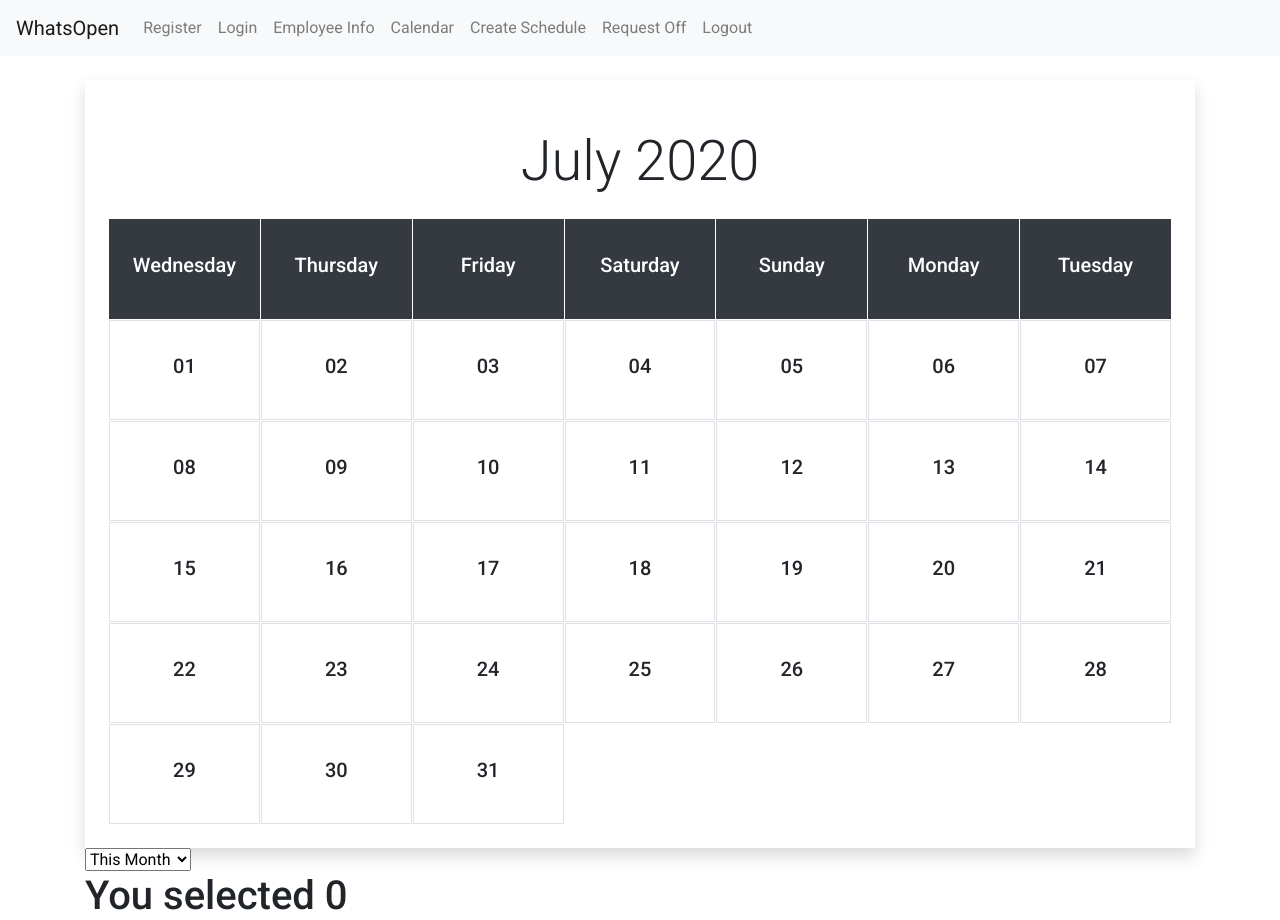
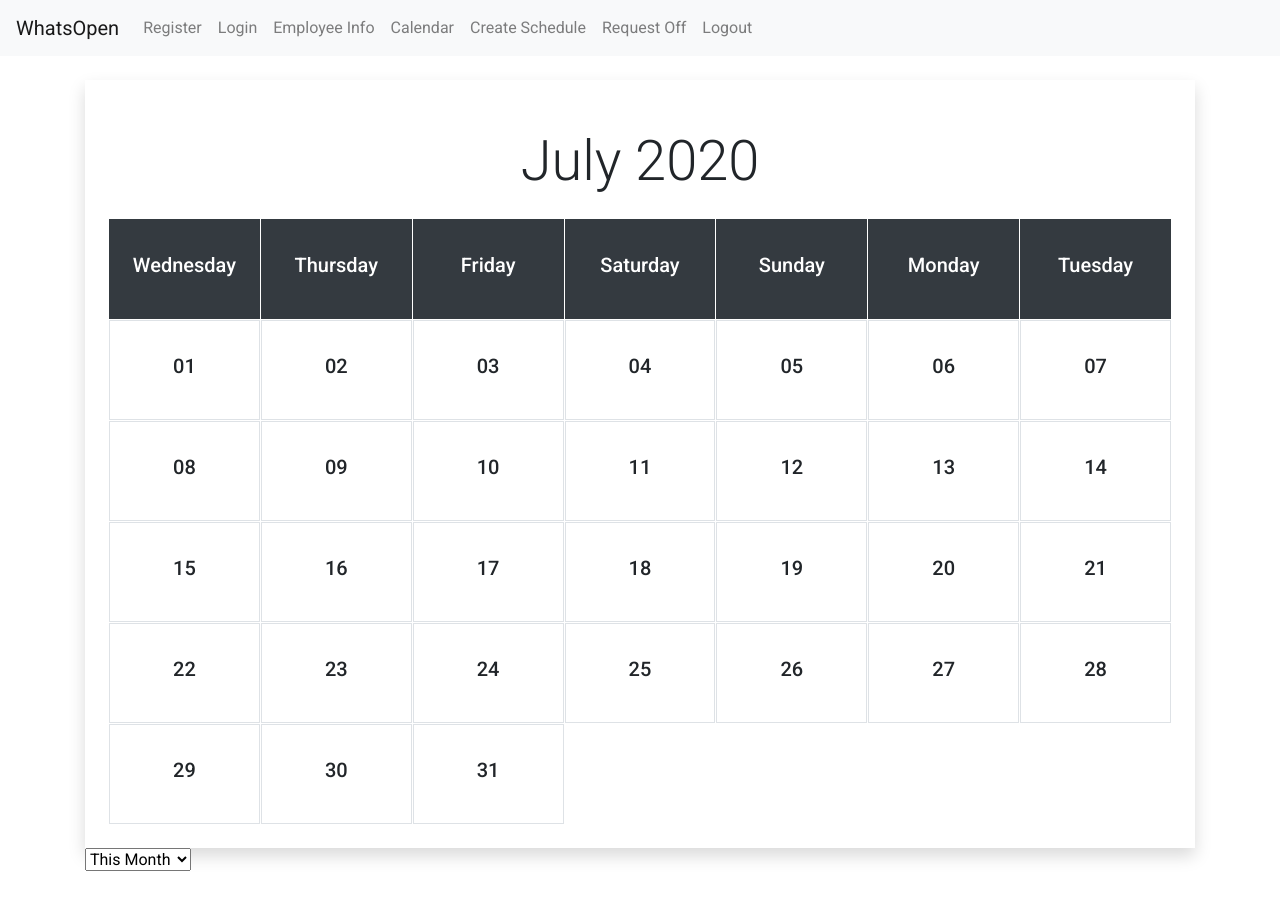
Before and after one commit to madmax9242/whatsOpen, an Angular app in the folder angular/whatsOpen/: page /calendar in a window 1280 px wide. After the commit the page ends 872 px from the top, so only its background shows below. Built offline with nearby package versions, Linux system fonts and the light colour scheme.

Commit message:
the dumb little things

```diff
--- a/angular/whatsOpen/src/app/components/calendar/calendar.component.html
+++ b/angular/whatsOpen/src/app/components/calendar/calendar.component.html
@@ -27,4 +27,3 @@
 	<option value = "0">This Month</option>
 	<option value = "1">Next Month</option>
   </select>
-  <h1>You selected  {{additive}}</h1>
--- a/angular/whatsOpen/src/app/components/calendar/calendar.component.ts
+++ b/angular/whatsOpen/src/app/components/calendar/calendar.component.ts
@@ -14,6 +14,7 @@ export class CalendarComponent implements OnInit {
 
 	month: Date[];
 	monthHeader: string[] = [];
+
 	additive: number  = 0;
 
 	constructor(private datePipe: DatePipe, public dialog: MatDialog) {
@@ -45,18 +46,17 @@ export class CalendarComponent implements OnInit {
    * @return {Date[]} List with date objects for each day of the month
    */
 	getDaysInMonth() {
+		this.monthHeader = [];
 		var addition: number = +this.additive;
 		let month = new Date().getMonth();
 		month = month + addition;
 		var date = new Date(new Date().getFullYear(), month, 1);
 		var days = [];
-		console.log(month + " " + date);
 		while (date.getMonth() === month) {
 			days.push(new Date(date));
 			date.setDate(date.getDate() + 1);
 		}
 		for (let i = 0; i < 7; i++) {
-			console.log(days);
 			console.log(this.monthHeader);
 			this.monthHeader.push(this.datePipe.transform(days[i], 'EEEE').toString());
 		}
@@ -64,6 +64,9 @@ export class CalendarComponent implements OnInit {
 	}
 
 	generateCalendar() {
+		this.monthHeader = [];
+		console.log(this.monthHeader);
 		this.month = this.getDaysInMonth();
+
 	}
 }
```
